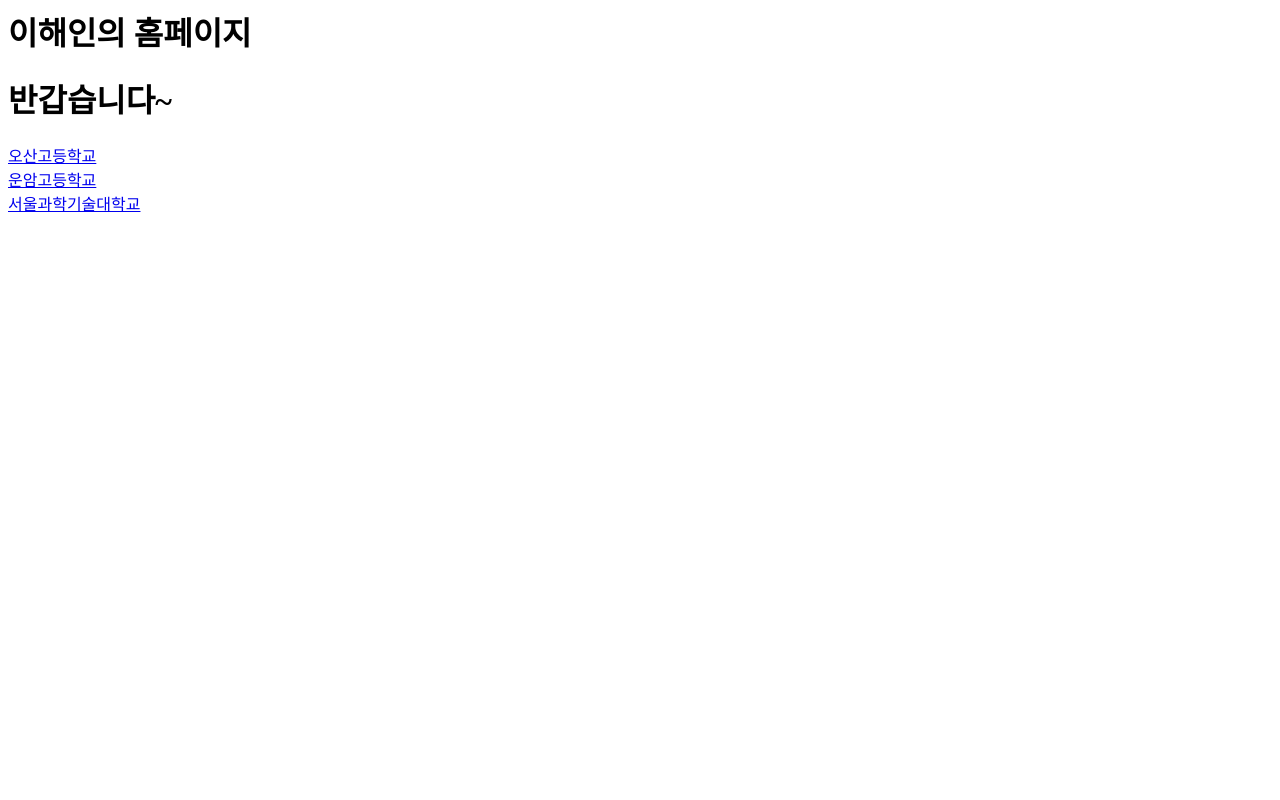
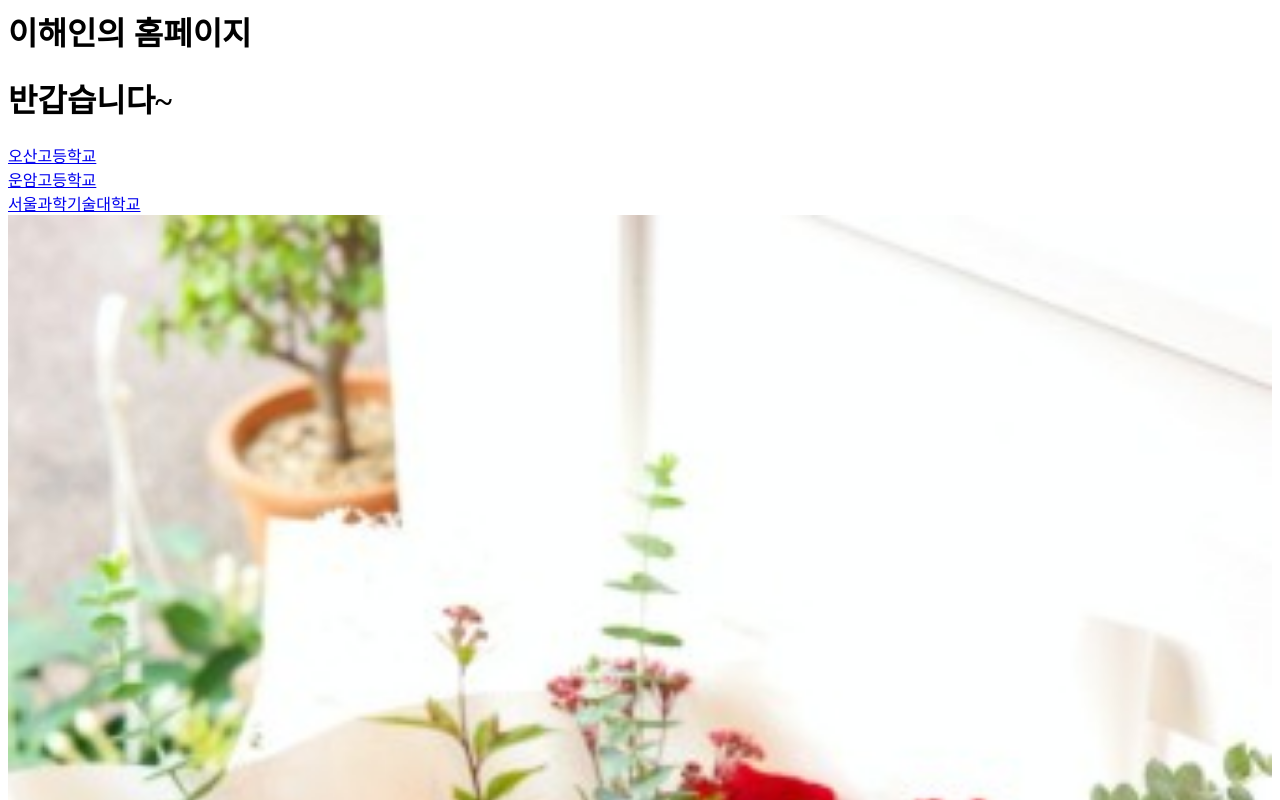
Before and after one commit to leeheain06/home, a plain HTML site: page index.html in a window 1280 px wide. Shown: the top 800 px of the page. Drawn offline with Linux system fonts and the light colour scheme.

Commit message:
Update index.html

```diff
--- a/index.html
+++ b/index.html
@@ -9,6 +9,6 @@
     <a href="경기도 오산시 청학로 43"> 오산고등학교</a><br>
     <a href="경기도 오산시 운천로 12"> 운암고등학교</a><br>
     <a href="서울특별시 노원구 공릉로 232"> 서울과학기술대학교</a><br>
-    <img src="rose.jpg>
+    <img src="rose.jpg" width="100%">
   </body>
 </html>
```
